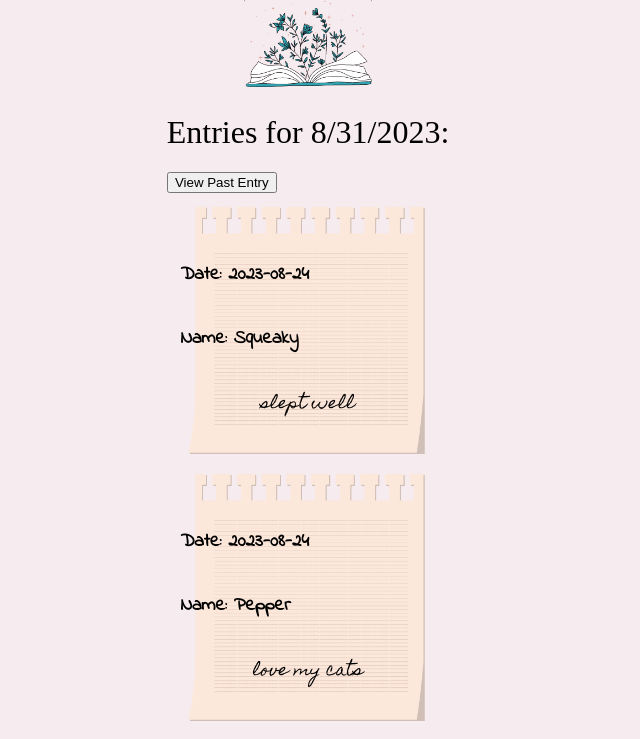
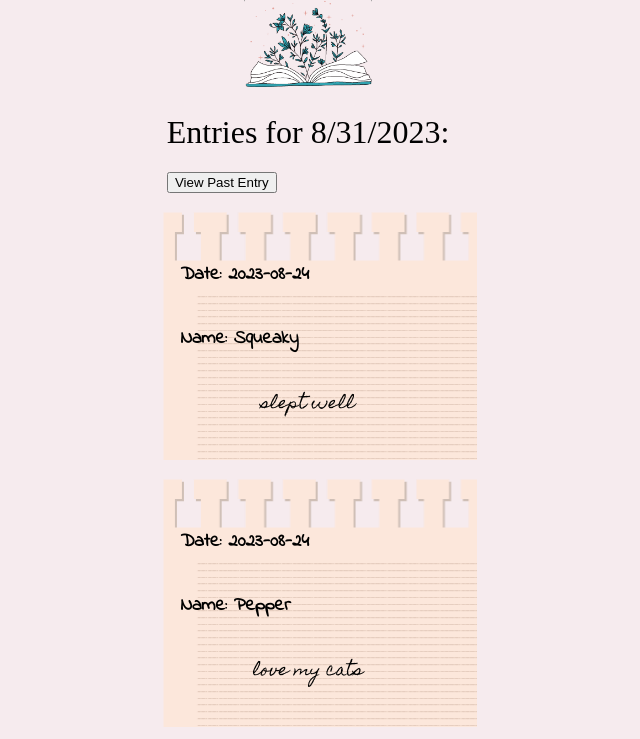
Before and after one commit to GratefulTogether/gratefultogether-ui, a React (Create React App) app: page /date in a window 1280 px wide. Shown: the top 739 px of the page, without its empty margins (332-972 px from the left). Built offline with nearby package versions, Linux system fonts and the light colour scheme; a web font is replaced by a local one.

Commit message:
fix: Fixed styling of notecardbackgrounds to be randomized.

```diff
--- a/package.json
+++ b/package.json
@@ -3,6 +3,7 @@
   "version": "0.1.0",
   "private": true,
   "dependencies": {
+    "@rails/actioncable": "^7.0.7-2",
     "@testing-library/jest-dom": "^5.17.0",
     "@testing-library/react": "^13.4.0",
     "@testing-library/user-event": "^13.5.0",
--- a/src/components/Cards/Cards.js
+++ b/src/components/Cards/Cards.js
@@ -8,12 +8,18 @@ import tanSquare from '../../images/notecards/orange1.png';
 import yellowSq from '../../images/notecards/orange2.png';
 import yellow from '../../images/notecards/yellow.png';
 
-const notecards = [green, lightGreen, purple, tanCircle, tanSquare, yellow, yellowSq]
-const randomIndex = Math.floor(Math.random() * notecards.length)
-let currentBackground = notecards[randomIndex]
+const imageMapping = {
+  purple: purple,
+  green: green,
+  lightGreen: lightGreen,
+  tanCircle: tanCircle,
+  tanSquare: tanSquare,
+  yellow: yellow,
+  yellowSq: yellowSq,
+};
 
 const Card = styled.div`
-  background: url(${currentBackground});
+
   padding: 10px;
   height: 30vh;
   width: 26vw;
@@ -26,6 +32,7 @@ const Card = styled.div`
     transform: scale(1.4);
     margin: 5.5%
   }
+  background: url(${props => imageMapping[props.className] || 'default?'})
 `;
 
 const TitleOfCard = styled.div`
@@ -42,9 +49,12 @@ const WinOfCard = styled.div`
   font-family: 'Homemade Apple', cursive;
 `;
 
-const Cards = ({name, entry, date}) => {
+const Cards = ({name, entry, date, className}) => {
+
+  console.log(className)
+
   return (
-    <Card>
+    <Card className={className}>
       <TitleOfCard>
         <h3>Date: {date} </h3>
         <h3>Name: {name} </h3>
--- a/src/components/EntriesContainer/EntriesContainer.js
+++ b/src/components/EntriesContainer/EntriesContainer.js
@@ -7,6 +7,12 @@ import { useState } from 'react';
 
 
 const EntriesContainer = ({wins, date, setDate}) => {
+
+  const notecards = ['green', 'lightGreen', 'purple', 'tanCircle', 'tanSquare', 'yellow', 'yellowSq'];
+
+  let randomClass = () => {
+    return notecards[Math.floor(Math.random() * notecards.length)];
+  };
 
   const CardContainer = styled.div`
     display:flex;
@@ -41,7 +47,7 @@ const EntriesContainer = ({wins, date, setDate}) => {
   const singleWin = wins.data.map(win => {
     return (
       <CardContainer key={win.id}>
-        <Cards name={win.attributes.user_name} entry={win.attributes.entry} date={win.attributes.created_at}/>
+        <Cards className={`${randomClass()}`} name={win.attributes.user_name} entry={win.attributes.entry} date={win.attributes.created_at}/>
       </CardContainer>
     );
   });
```
Also changed, not shown: src/Home.js (added), src/components/Cards/Cards.css (line endings or trailing spaces), 1 other file (tests, documents, lock files or other folders).
